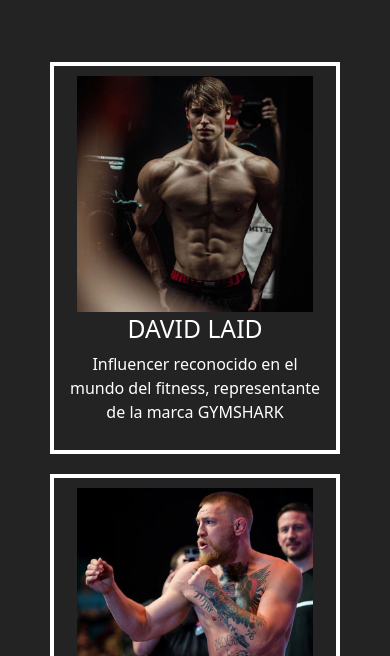
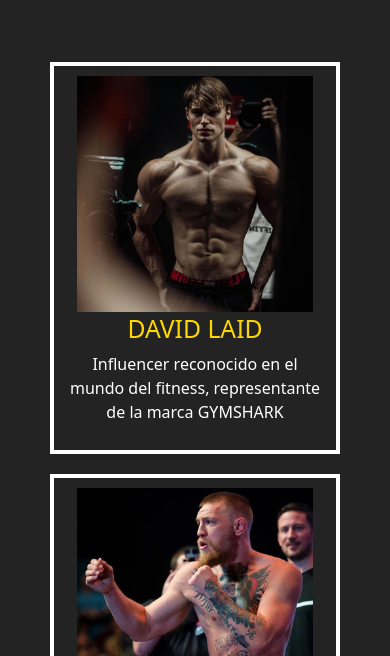
Before and after one commit to thiagozader/segunda-entregaa, a website: page pages/profes.html in a window 390 px wide. Shown: the part 188-844 px from the top of the page. Drawn offline with nearby package versions, Linux system fonts and the light colour scheme.

Commit message:
comentario

```diff
--- a/scss/layout/_media-768.scss
+++ b/scss/layout/_media-768.scss
@@ -0,0 +1,7 @@
+@media (max-width: 768px){
+    .carddd{
+        h2{
+            color: gold;
+        }
+    }
+}
--- a/scss/style.scss
+++ b/scss/style.scss
@@ -8,6 +8,7 @@
 @import "./layout/main.contactanos";
 @import "./layout/main.planes";
 @import "./base/typo";
+
 // mediaquerrys
 @import "./layout/media-425";
 @import "./layout/media-375";
```
Also changed, not shown: scss/layout/_main-profes.scss (+0 -24 lines), css/style.css, 1 other file.
